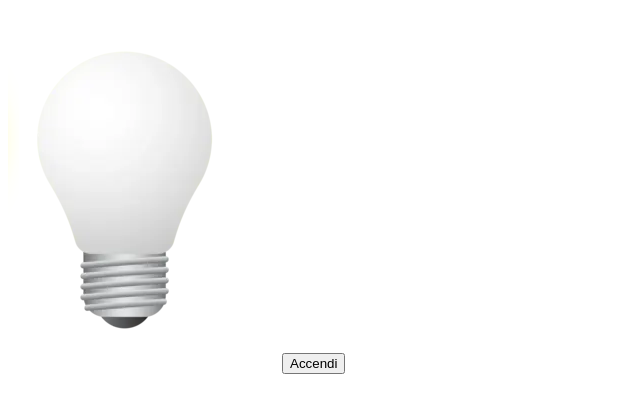
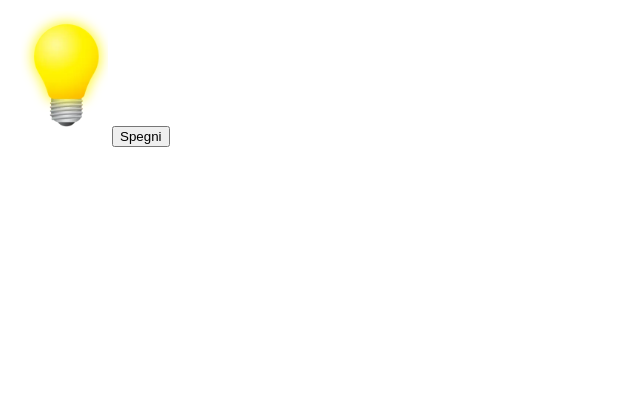
Before and after one commit to graziana-ciccarelli/js-dom-1, a plain HTML site: page index.html in a window 1280 px wide. Both pictures are taken after a click on the button "Accendi". Shown: the whole page, without its empty margins (0-640 px from the left). Drawn offline with Linux system fonts and the light colour scheme.

Commit message:
codice script+style aggiunti

```diff
--- a/index.html
+++ b/index.html
@@ -4,12 +4,45 @@
     <meta charset="UTF-8">
     <meta name="viewport" content="width=device-width, initial-scale=1.0">
     <title>js-dom</title>
+    <style>
+        #lampadina{
+            width: 100px;
+            height: auto;
+        }
+    </style>
 </head>
 <body>
     <img id="lampadina" src="./img/white_lamp.png" alt="Lampadina spenta">
     <button id="toggleButton">Accendi</button>
 
 
+    <script>
+        const lampadina = document.getElementById('lampadina');
+        const button = document.getElementById('toggleButton');
+
+        button.addEventListener('click', () =>{
+            if(button.innerText.includes('Accendi')){
+                lampadina.src = 'img/yellow_lamp.png';
+                button.innerText = 'Spegni';
+            }else{
+                    lampadina.src = 'img/white_lamp.png';
+                    button.innerText = 'Accendi';
+            }
+        });
+
+
+
+
+
+
+
+
+
+
+
+    </script>
+
+
 
 </body>
 </html>
```
